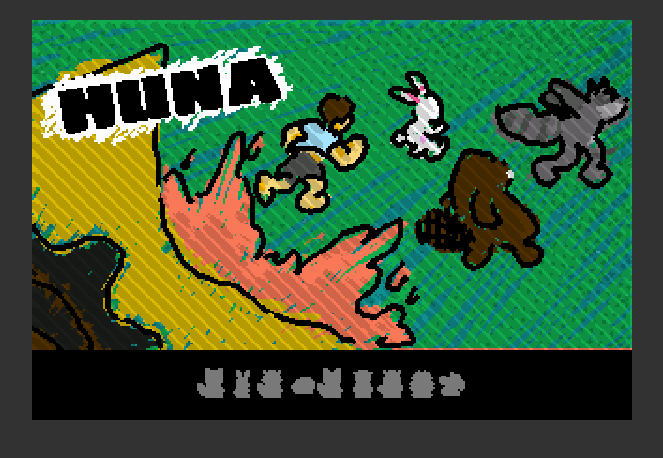
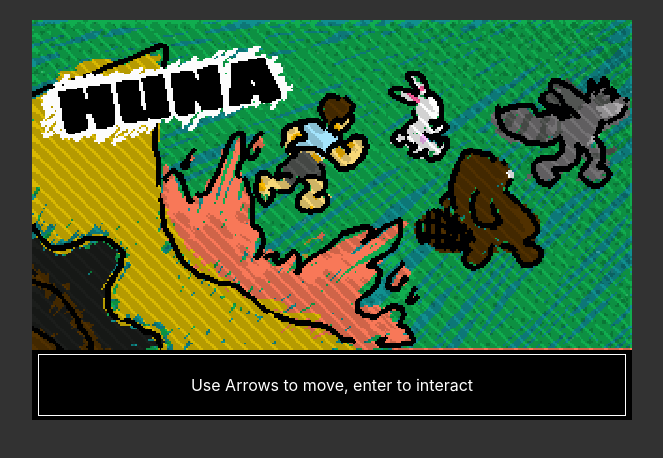
Before and after one commit to diegocl02/mesa-do-meio, a React (Create React App) app: page / in a window 1280 px wide. Shown: the top 458 px of the page, without its empty margins (308-971 px from the left). Built offline with nearby package versions, Linux system fonts and the light colour scheme.

Commit message:
Fix react issues

```diff
--- a/src/App.css
+++ b/src/App.css
@@ -9,6 +9,7 @@
 
 .board-row {
   line-height: 0;
+  white-space: nowrap;
 }
 
 .body {
--- a/src/components/Game/index.js
+++ b/src/components/Game/index.js
@@ -106,6 +106,10 @@ class Game extends React.Component {
         let caption = props.caption
         if (this.state.gameState == "intro") {
             switch (this.state.introIndex) {
+                case 0: {
+                    caption = 'Use Arrows to move, enter to interact';
+                    break;
+                }
                 case 1: {
                     caption = 'I finally have some time off!';
                     break;
@@ -227,8 +231,6 @@ class Game extends React.Component {
                     friends={props.friends}
                     type={"normal"} />
 
-                {/* Experimental */}
-
                 {
                     this.state.gameState == "mini-game"
                         ? <div style={{ position: "absolute", top: "60px" }}>
--- a/src/components/audio/index.js
+++ b/src/components/audio/index.js
@@ -3,7 +3,6 @@
  import acoustic_fox from './tracks/acoustic_fox.mp3'
  import ambi_wolf from './tracks/ambi_wolf.mp3'
  import bass_owl from './tracks/bass_owl.mp3'
- import flute_bird from './tracks/flute_bird.mp3'
  import intro from'./tracks/intro.wav'
  import keys_racoon from './tracks/keys_racoon.mp3'
  import percussion_rabbit from './tracks/percussion_rabbit.mp3'
@@ -12,7 +11,6 @@
  import synthbass_frog from './tracks/synthbass_frog.mp3'
  import trumpet_beaver from './tracks/trumpet_beaver.mp3'
  import together from './tracks/together.mp3'
- import final_track from './tracks/final_track.mp3'
 
 export class Intro extends React.Component {
   componentDidMount() {
--- a/src/components/captions/index.js
+++ b/src/components/captions/index.js
@@ -1,5 +1,5 @@
 import React from 'react'
-import ReactTypingEffect from 'react-typing-effect';
+// import ReactTypingEffect from 'react-typing-effect';
 
 // friend: {
 //     key: "fox",
@@ -15,27 +15,15 @@ import ReactTypingEffect from 'react-typing-effect';
 //     wasSaved: false
 // }
 
-export class Captions extends React.Component {
-    constructor(props) {
-        super(props)
-        this.state = {
-            flag: 1
-        }
-    }
-
-    render() {
+export function Captions(props) {
     return <div className={"captions"}>
-            {this.props.text != ""
-                ? this.props.type == "effect"
+        {props.text != ""
             ? <div className={"captions-border"}>
-                        <ReactTypingEffect text={this.props.text} speed={40} typingDelay={200} cursor="" eraseDelay={5000}></ReactTypingEffect>
+                {props.text}
             </div>
-                    : <div className={"captions-border"}>
-                        {this.props.text}
-                    </div>
-                : <div> {Object.keys(this.props.friends).map(key => this.props.friends[key]).map(friend => {
+            : <div> {Object.keys(props.friends).map(key => props.friends[key]).map(friend => {
                 const Sprite = friend.sprit
-                    return <Sprite style={{
+                return <Sprite key={friend.name} style={{
                     width: "30px",
                     filter: friend.wasSaved
                         ? 0
@@ -46,4 +34,3 @@ export class Captions extends React.Component {
         }
     </div>
 }
-}
--- a/src/components/layer/index.js
+++ b/src/components/layer/index.js
@@ -20,12 +20,12 @@ export class Layer extends React.Component{
             {
                 Array.from(Array(this.props.height))
                     .map((y, yIndex) => {
-                        return <div className={"board-row"}>
+                        return <div className={"board-row"} key={"board" + yIndex}>
                             {Array.from(Array(this.props.width))
                                 .map((x, xIndex) => {
                                     const obj = this.props.objects.filter(obj => obj.x == xIndex && obj.y == yIndex)[0]
                                     const Sprit = obj ? obj.sprit : null
-                                    return <span>{obj
+                                    return <span key={"cell" + xIndex}>{obj
                                         ? <Sprit style={{ width: this.props.blockSize }}></Sprit>
                                         : <div style={{ width: this.props.blockSize, height:this.props.blockSize, display: "inline-block" }}></div>}
                                     </span>
--- a/src/components/mini-game/index.js
+++ b/src/components/mini-game/index.js
@@ -174,9 +174,9 @@ export class MiniGame extends React.Component {
         ]
 
         return <div >
-            {this.state.mapa.map((row, y) => <div style={{ display: "flex", flexDirection: "row" }}>
+            {this.state.mapa.map((row, y) => <div key={"row" + y} style={{ display: "flex", flexDirection: "row" }}>
                 {row.map((cell, x) =>
-                    <div style={{
+                    <div key={"row" + x} style={{
                         border: x == this.state.current[0] && y == this.state.current[1]
                             ? `solid 2px ${this.state.isSelected ? `blue` : `red`}`
                             : 'solid 2px gray'
--- a/src/components/sprites/index.js
+++ b/src/components/sprites/index.js
@@ -64,10 +64,14 @@ export class Dance extends React.Component{
         super(props)
         this.state = {src: spr_dance}
     }
+    animationTimer
     componentDidMount(){
-        setInterval(() => {
+        this.animationTimer = setInterval(() => {
             this.setState({src: this.state.src === spr_dance ? spr_dance2 : spr_dance})
         }, 500)
+    }
+    componentWillUnmount(){
+        clearInterval(this.animationTimer)
     }
     render (){
         return <img src={this.state.src} style={{...this.props.style}}></img>
@@ -79,10 +83,14 @@ export class Fox extends React.Component{
         super(props)
         this.state = {src: spr_fox}
     }
+    animationTimer
     componentDidMount(){
-        setInterval(() => {
+        this.animationTimer = setInterval(() => {
             this.setState({src: this.state.src === spr_fox ? spr_fox2 : spr_fox})
         }, 500)
+    }
+    componentWillUnmount(){
+        clearInterval(this.animationTimer)
     }
     render (){
         return <img src={this.state.src} style={{...this.props.style}}></img>
@@ -94,10 +102,14 @@ export class Rabbit extends React.Component{
         super(props)
         this.state = {src: spr_rabbit}
     }
+    animationTimer
     componentDidMount(){
-        setInterval(() => {
+        this.animationTimer = setInterval(() => {
             this.setState({src: this.state.src === spr_rabbit ? spr_rabbit2 : spr_rabbit})
         }, 500)
+    }
+    componentWillUnmount(){
+        clearInterval(this.animationTimer)
     }
     render (){
         return <img src={this.state.src} style={{...this.props.style}}></img>
@@ -109,10 +121,14 @@ export class Racoon extends React.Component{
         super(props)
         this.state = {src: spr_raccoon}
     }
+    animationTimer
     componentDidMount(){
-        setInterval(() => {
+        this.animationTimer = setInterval(() => {
             this.setState({src: this.state.src === spr_raccoon ? spr_raccoon2 : spr_raccoon})
         }, 500)
+    }
+    componentWillUnmount(){
+        clearInterval(this.animationTimer)
     }
     render (){
         return <img src={this.state.src} style={{...this.props.style}}></img>
@@ -124,10 +140,14 @@ export class Frog extends React.Component{
         super(props)
         this.state = {src: spr_frog}
     }
+    animationTimer
     componentDidMount(){
-        setInterval(() => {
+        this.animationTimer = setInterval(() => {
             this.setState({src: this.state.src === spr_frog ? spr_frog2 : spr_frog})
         }, 500)
+    }
+    componentWillUnmount(){
+        clearInterval(this.animationTimer)
     }
     render (){
         return <img src={this.state.src} style={{...this.props.style}}></img>
@@ -139,10 +159,14 @@ export class Wolf extends React.Component{
         super(props)
         this.state = {src: spr_wolf}
     }
+    animationTimer
     componentDidMount(){
-        setInterval(() => {
+        this.animationTimer = setInterval(() => {
             this.setState({src: this.state.src === spr_wolf ? spr_wolf2 : spr_wolf})
         }, 500)
+    }
+    componentWillUnmount(){
+        clearInterval(this.animationTimer)
     }
     render (){
         return <img src={this.state.src} style={{...this.props.style}}></img>
@@ -154,10 +178,14 @@ export class Owl extends React.Component{
         super(props)
         this.state = {src: spr_owl}
     }
+    animationTimer
     componentDidMount(){
-        setInterval(() => {
+        this.animationTimer = setInterval(() => {
             this.setState({src: this.state.src === spr_owl ? spr_owl2 : spr_owl})
         }, 500)
+    }
+    componentWillUnmount(){
+        clearInterval(this.animationTimer)
     }
     render (){
         return <img src={this.state.src} style={{...this.props.style}}></img>
@@ -169,10 +197,14 @@ export class Beaver extends React.Component{
         super(props)
         this.state = {src: spr_beaver}
     }
+    animationTimer
     componentDidMount(){
-        setInterval(() => {
+        this.animationTimer = setInterval(() => {
             this.setState({src: this.state.src === spr_beaver ? spr_beaver2 : spr_beaver})
         }, 500)
+    }
+    componentWillUnmount(){
+        clearInterval(this.animationTimer)
     }
     render (){
         return <img src={this.state.src} style={{...this.props.style}}></img>
@@ -184,10 +216,16 @@ export class Hedgehog extends React.Component{
         super(props)
         this.state = {src: spr_hedgehog}
     }
+    animationTimer
+
     componentDidMount(){
-        setInterval(() => {
+        this.animationTimer = setInterval(() => {
             this.setState({src: this.state.src === spr_hedgehog ? spr_hedgehog2 : spr_hedgehog})
         }, 500)
+    }
+
+    componentWillUnmount(){
+        clearInterval(this.animationTimer)
     }
     render (){
         return <img src={this.state.src} style={{...this.props.style}}></img>
@@ -199,10 +237,14 @@ export class Squirrel extends React.Component{
         super(props)
         this.state = {src: spr_squirrel}
     }
+    animationTimer
     componentDidMount(){
-        setInterval(() => {
+        this.animationTimer = setInterval(() => {
             this.setState({src: this.state.src === spr_squirrel ? spr_squirrel2 : spr_squirrel})
         }, 500)
+    }
+    componentWillUnmount(){
+        clearInterval(this.animationTimer)
     }
     render (){
         return <img src={this.state.src} style={{...this.props.style}}></img>
--- a/src/index.js
+++ b/src/index.js
@@ -10,4 +10,4 @@ ReactDOM.render(
         <App />
     </Provider>
 ,
-document.getElementById('root'));
+document.getElementById('root'))
```
Also changed, not shown: src/components/board/index.js (+6 -6 lines). Lines whose indentation alone changed are shown as unchanged.
